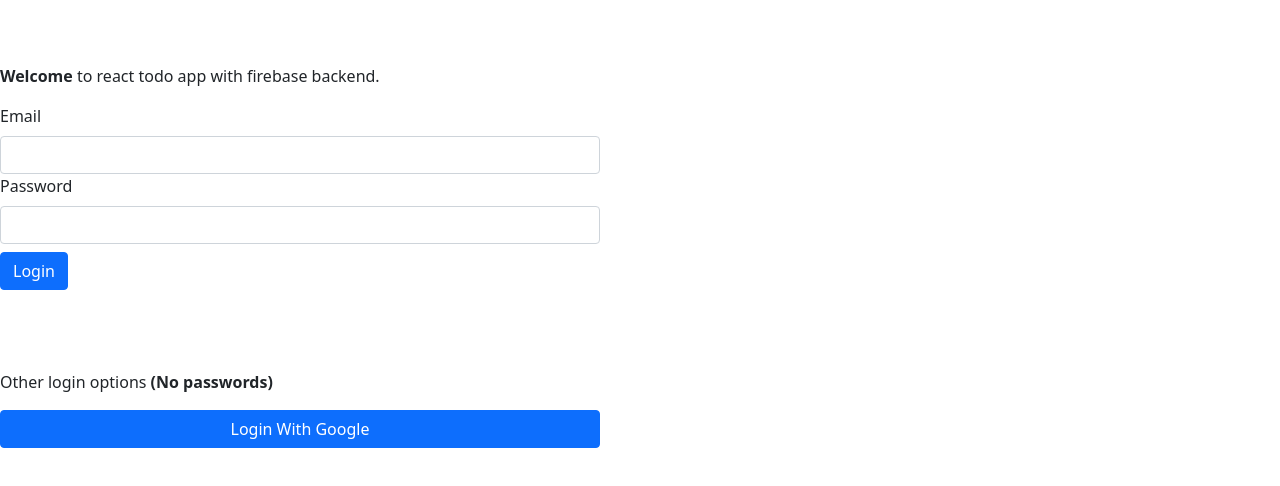
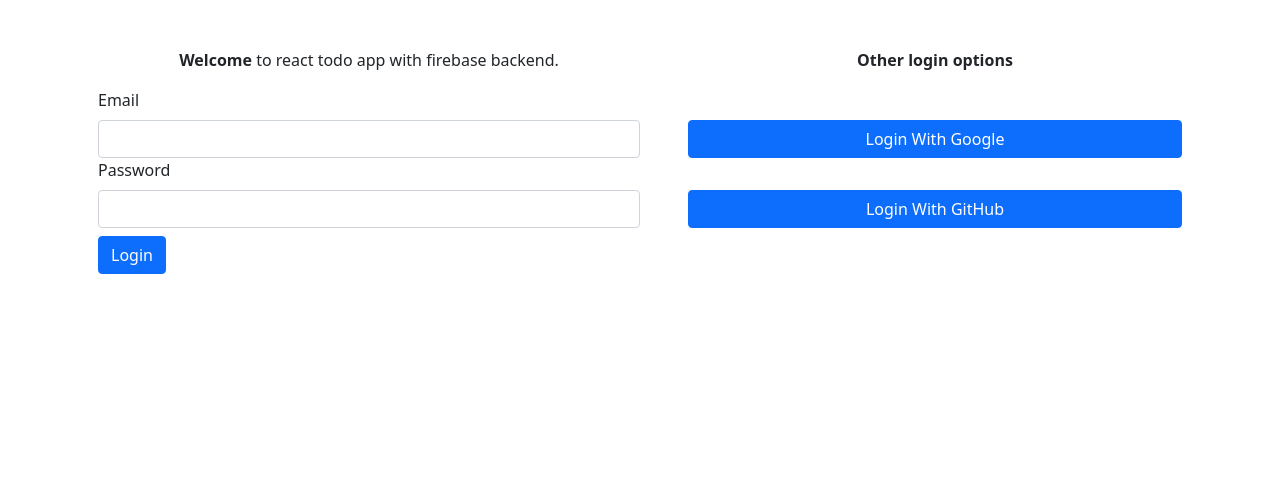
Before and after one commit to raymond1988/reactjstoapp, a React (Create React App) app: page / in a window 1280 px wide. Shown: the top 486 px of the page. Built offline with nearby package versions, Linux system fonts and the light colour scheme; no server answers.

Commit message:
change to flex

```diff
--- a/public/index.html
+++ b/public/index.html
@@ -10,11 +10,11 @@
   <link href="https://cdn.jsdelivr.net/npm/bootstrap@5.1.3/dist/css/bootstrap.min.css" rel="stylesheet"
     integrity="sha384-1BmE4kWBq78iYhFldvKuhfTAU6auU8tT94WrHftjDbrCEXSU1oBoqyl2QvZ6jIW3" crossorigin="anonymous">
 
-  <title>Hello, world!</title>
+  <title>ReactJS - Todo</title>
 </head>
 
 <body>
-  <div id="root" clasName="container"></div>
+  <div id="root" class="container"></div>
 
   <!-- Optional JavaScript; choose one of the two! -->
 
--- a/src/App.js
+++ b/src/App.js
@@ -8,8 +8,7 @@ import { GlobalProvider } from './context/GlobalProvider'
 const App = () => {
   return (
     <GlobalProvider>
-      <div className='col'></div>
-      <div className='col-6'>
+      <div className='d-flex flex-wrap gap-5 mt-5 px-3'>
         <Router>
           <Routes>
             <Route exact path='/' element={<Login />} />
@@ -18,7 +17,6 @@ const App = () => {
           </Routes>
         </Router>
       </div>
-      <div className='col'></div>
     </GlobalProvider>
   )
 }
--- a/src/components/Login.js
+++ b/src/components/Login.js
@@ -1,6 +1,6 @@
 import React, { useState, useEffect } from 'react'
 import { useAuthState } from 'react-firebase-hooks/auth'
-import { useNavigate } from 'react-router-dom'
+import { Link, useNavigate } from 'react-router-dom'
 import { auth, loginWithEmailAndPassword, signInWithGoogle } from '../firebase'
 
 const Login = () => {
@@ -18,11 +18,10 @@ const Login = () => {
 
   return (
     <>
-      <div className='list-group mx-0'>
-        <p>
+      <div className='col-sm-12 col-md-6 col-lg-6'>
+        <p className='text-center mb-3'>
           <strong>Welcome </strong>to react todo app with firebase backend.
         </p>
-
         <div className=''>
           <label htmlFor='inputEmail' className='form-label'>
             Email
@@ -56,13 +55,21 @@ const Login = () => {
           </button>
         </div>
       </div>
-      <div className='list-group mx-0'>
-        <p className='mb-3'>
-          Other login options <strong>(No passwords)</strong>
-        </p>
-        <button className='btn btn-primary mt-0' onClick={signInWithGoogle}>
-          Login With Google
-        </button>
+      <div className='col order-md-last'>
+        <div className='mb-3'>
+          <p className='mb-3 mb-md-2 mb-lg-3 text-center'>
+           <strong> Other login options </strong>
+          </p>
+
+          <div className='d-flex flex-column flex-wrap py-3 py-md-5 py-lg-3'>
+            <button className='btn btn-primary my-1 my-md-3 flex-fill' onClick={signInWithGoogle}>
+              Login With Google
+            </button>
+            <button className='btn btn-primary my-1 my-md-3 flex-fill' onClick={signInWithGoogle}>
+              Login With GitHub
+            </button>
+          </div>
+        </div>
       </div>
     </>
   )
```
